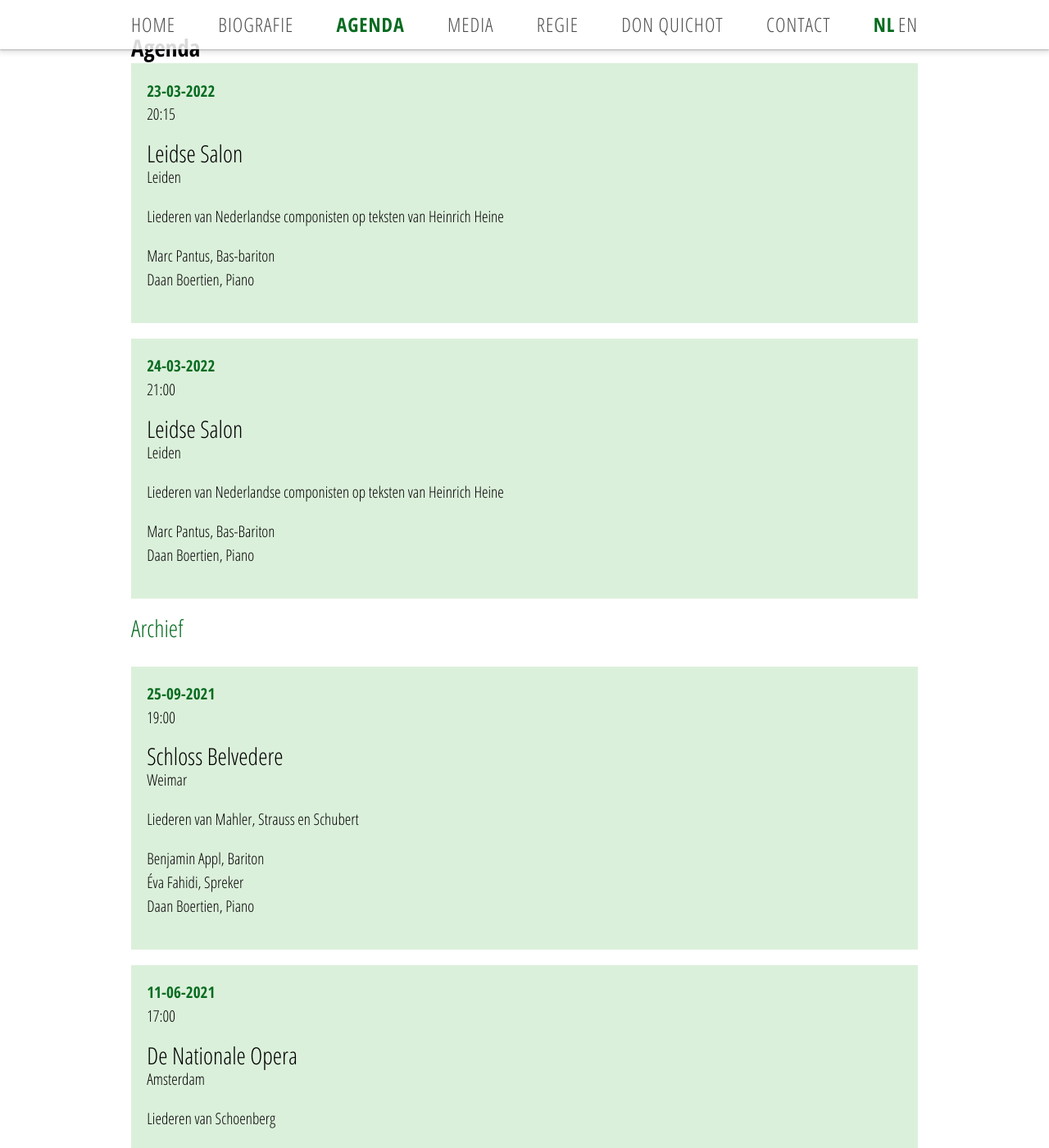
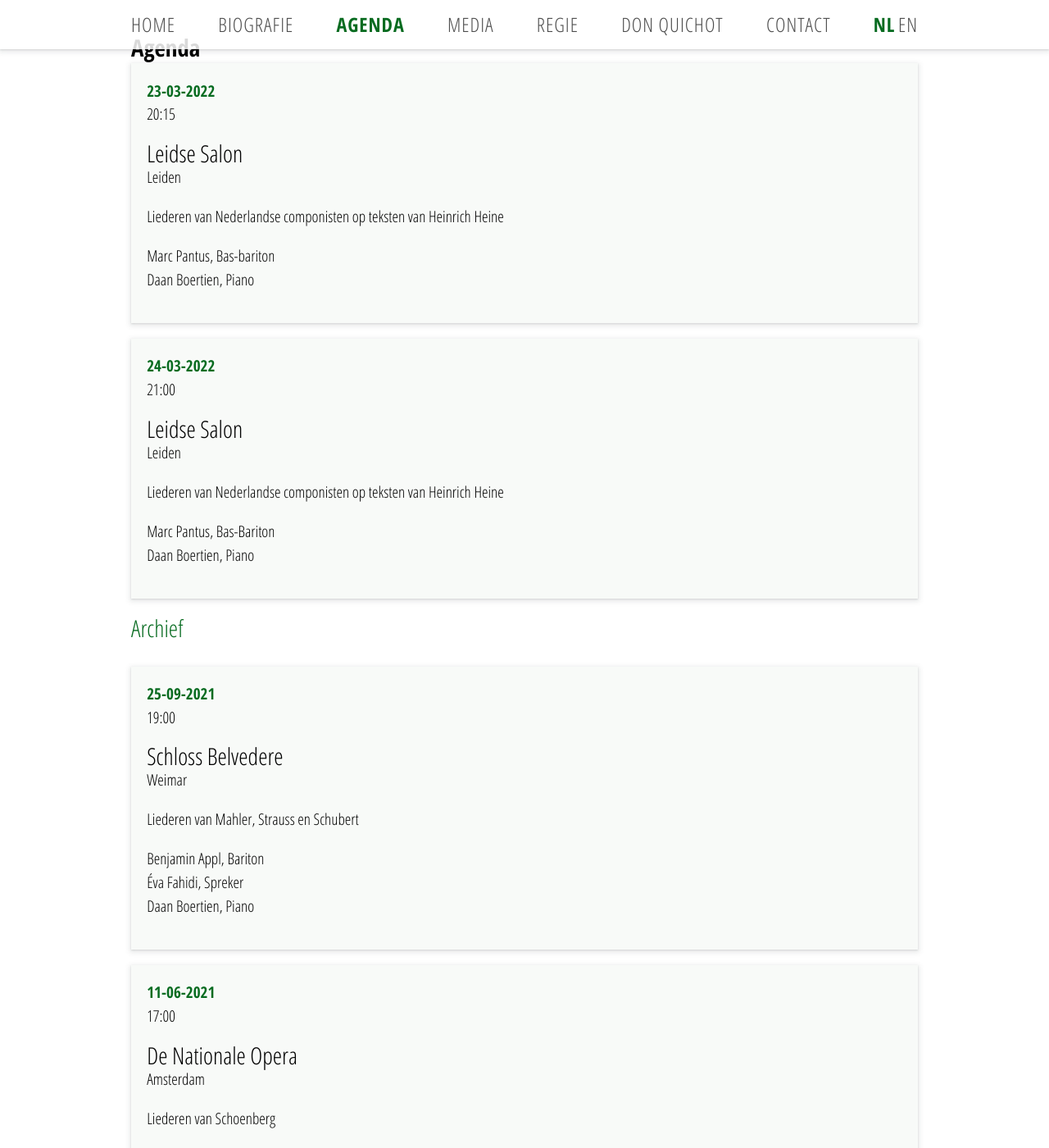
Before and after one commit to DaanBoertien/Marc-Pantus, a Jekyll site: the page built from concerts.html, in a window 1280 px wide and 1400 px high. Shown: the whole window at 82% size. Built offline with Jekyll 4.4.1, drawn with Linux system fonts in a browser that asks for light colours; nearby versions of some CDN libraries; a script that is not in the unit is left out.

Commit message:
first round changes

```diff
--- a/_data/home.yml
+++ b/_data/home.yml
@@ -30,7 +30,7 @@
 youtube-id: GU4SB-EfG_0
 quote: “Marc Pantus geeft Jezus een fantastische stem.”
 quote-en: Quote
-quote-author: "- Peter van der Lint, Trouw"
+quote-author: "Peter van der Lint, Trouw"
 quote-author-en: "someone"
 last-image: /assets/img/uploads/marc6.jpg
 photographer: Candide Rietdijk
--- a/_sass/home.scss
+++ b/_sass/home.scss
@@ -10,6 +10,8 @@
 
 .landing-title {
   visibility: hidden;
+  text-transform: uppercase;
+  letter-spacing: 1px;
 }
 
 .landing-subtitle {
@@ -36,9 +38,10 @@
 }
 
 .concert-poster {
-  background-color: rgb(219, 240, 219);
+  background-color: rgb(248, 250, 248);
   padding: 1em;
   margin-bottom: 1em;
+  box-shadow: var(--boxshadow);
 }
 
 .concert-date {
@@ -67,3 +70,7 @@
   color: white;
   text-shadow: 1px 1px 1px #000;
 }
+
+.section-image {
+  margin-bottom: 1em;
+}
--- a/_sass/variables.scss
+++ b/_sass/variables.scss
@@ -4,6 +4,6 @@
   --clr-secondary: rgb(79, 112, 134);
   --clr-primary: rgb(7, 107, 32);
   --text-color: rgba(0, 0, 0, 0.85);
-  --boxshadow: rgba(60, 64, 67, 0.3) 0px 1px 2px 0px,
-    rgba(60, 64, 67, 0.15) 0px 2px 6px 2px;
+  --boxshadow: rgba(60, 64, 67, 0.15) 0px 1px 2px 0px,
+    rgba(60, 64, 67, 0.1) 0px 2px 6px 2px;
 }
--- a/admin/config.yml
+++ b/admin/config.yml
@@ -162,6 +162,9 @@
           - label: "YouTube ID"
             name: "youtube-id"
             widget: "string"
+          - label: "Caption"
+            name: "video-caption"
+            widget: "string"
           - label: "Quote (NL)"
             name: "quote"
             widget: "text"
```
Also changed, not shown: index.html (+9 -17 lines), 4 other files.
